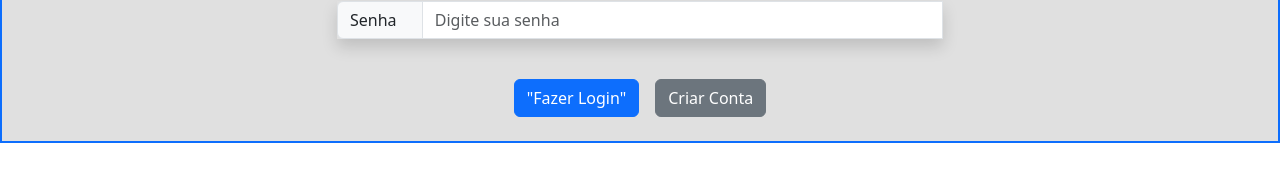
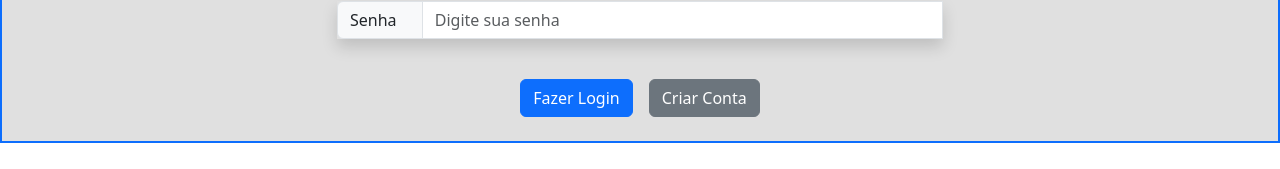
Before and after one commit to G-Aleixo/redis-employee-site, a React (Vite) app in the folder site/: page / in a window 1280 px wide. Shown: the part 464-633 px from the top of the page. Built offline with nearby package versions, Linux system fonts and the light colour scheme.

Commit message:
fix: removing "" at button text

```diff
--- a/site/src/components/Login.jsx
+++ b/site/src/components/Login.jsx
@@ -124,7 +124,7 @@ export default function Login({ setResponse, usedDB, fetch_custom }) {
         <div className="row justify-content-center g-0">
           <div className="col-12 d-flex justify-content-center gap-3 p-4">
             <button className={`btn ${btnClass} d-flex align-items-center justify-content-center`} type="submit">
-              "Fazer Login"
+              Fazer Login
             </button>
             <button className="btn btn-secondary" type="button" onClick={() => navigate("/create-account")}>Criar Conta</button>
           </div>
```
